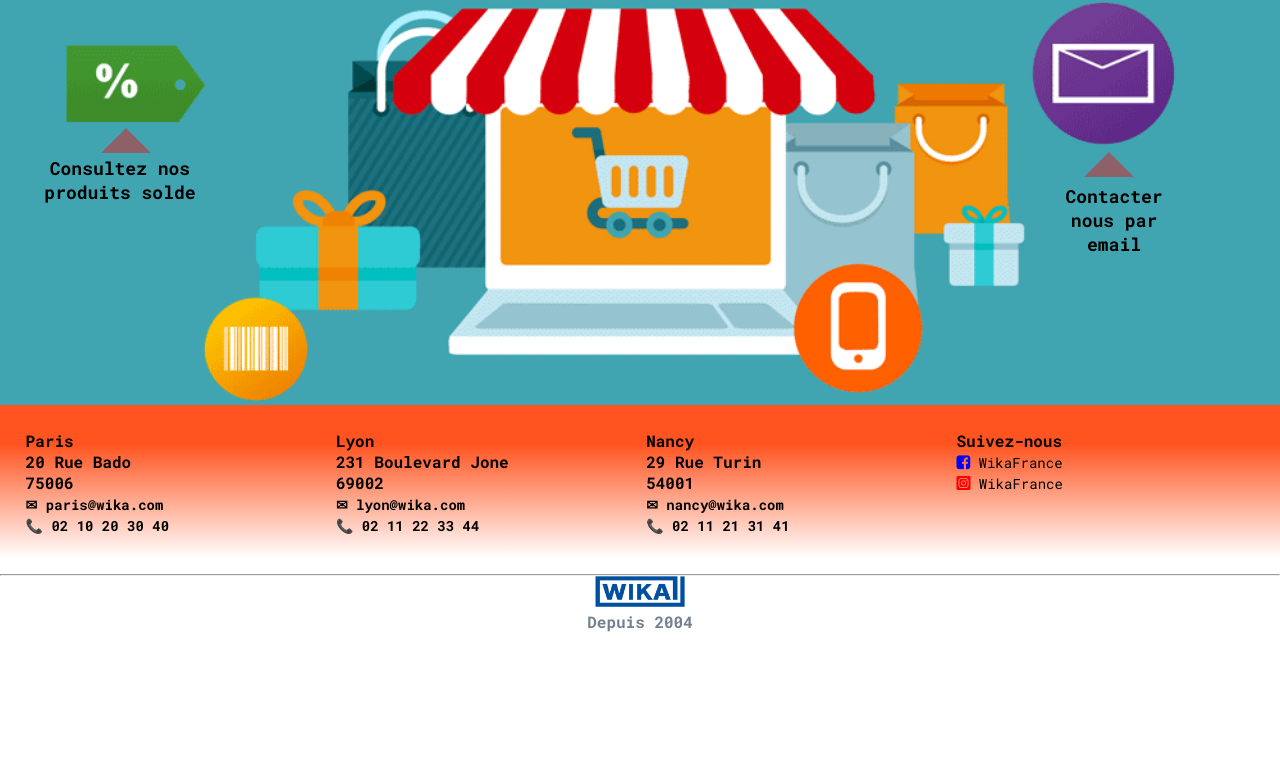
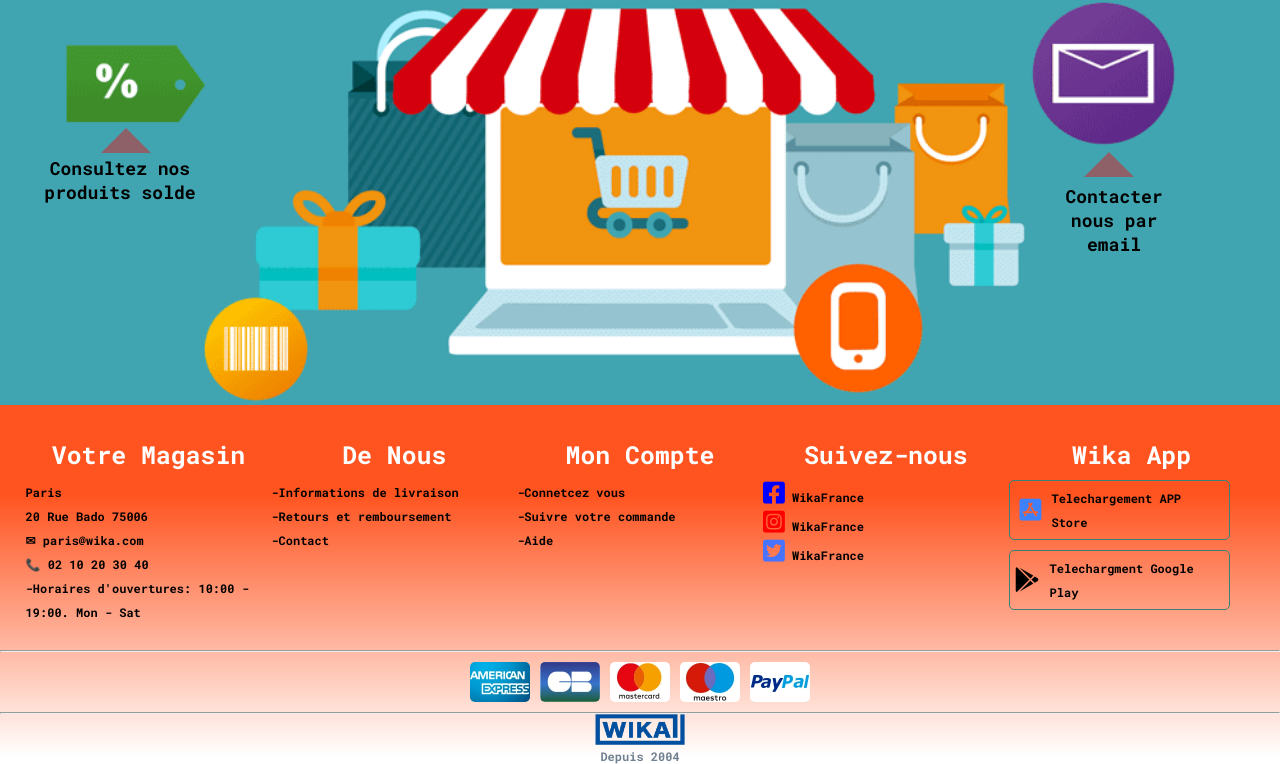
Before and after one commit to Alihh961/projet-final, a PHP site: page / in a window 1280 px wide. Shown: the part 1916-2680 px from the top of the page. Before the commit the page ends 2548 px from the top, so only its background shows below. Run offline with PHP 8.4, Linux system fonts and the light colour scheme; some libraries are stand-ins or nearby versions.

Commit message:
many changes in footer

```diff
--- a/index.html
+++ b/index.html
@@ -189,75 +189,74 @@
 
         <section class="foot">
             <div>
+                <h3>Votre Magasin</h3>
                 <p>Paris</p>
-                <p>20 Rue Bado <br>75006</p>
+                <p>20 Rue Bado 75006</p>
                 <a href="mailto:paris@wika.com">&#9993; paris@wika.com</a>
-                <br>
                 <a href="tel:0033210203040">&#128222; 02 10 20 30 40</a>
-            </div>
-
-
-
-            <div>
-                <p>Lyon</p>
-                <p>231 Boulevard Jone<br>69002</p>
-                <a href="mailto:lyon@wika.com">&#9993; lyon@wika.com</a>
-                <br>
-                <a href="tel:0033211223344">&#128222; 02 11 22 33 44</a>
-            </div>
-
-
-
-            <div>
-                <p>Nancy</p>
-                <p>29 Rue Turin <br>54001</p>
-                <a href="mailto:nancy@wika.com">&#9993; nancy@wika.com</a>
-                <br>
-                <a href="tel:0033210203040">&#128222; 02 11 21 31 41</a>
+                <p><span>-Horaires d'ouvertures:</span> 10:00 - 19:00. Mon - Sat</p>
             </div>
 
             <div>
-                <p>Suivez-nous</p>
-                <i class='fa fa-facebook-square'><a href="https://www.facebook.com/"> WikaFrance</a></i><br>
-                <i class='fa fa-instagram-square'><a href="https://www.instagram.com/"> WikaFrance</a></i>
+                <h3>De Nous</h3>
+                <a href="#">-Informations de livraison</a>
+                <a href="#">-Retours et remboursement</a>
+                <a href="#">-Contact</a>
+            </div>
+
+            <div>
+                <h3>Mon Compte</h3>
+                <a href="">-Connetcez vous</a>
+                <a href="">-Suivre votre commande</a>
+                <a href="">-Aide</a>
+            </div>
+
+            <div>
+                <h3>Suivez-nous</h3>
+                <a href="https://www.facebook.com/"><i class='fa-brands fa-facebook-square'></i> WikaFrance</a>
+                <a href="https://www.instagram.com/"><i class='fa-brands fa-instagram-square'></i> WikaFrance</a>
+                <a href=""><i class="fa-brands fa-twitter-square"></i> WikaFrance</a>
+            </div>
+
+            <div class="wika-app">
+                <h3>Wika App</h3>
+                <a href="#"><i class="fa-brands fa-app-store-ios" style ='padding-right: 10px;color:rgb(61, 129, 255);margin-left:5px'></i><span>  Telechargement APP Store</span></a>
+                <a href="#"><i class="fa-brands fa-google-play" style ='padding-right: 10px;'></i><span>  Telechargment Google Play</span></a>
             </div>
         </section>
+
         <hr>
+
+        <div class="mdp">
+
+            <img src="imgs/modes de paiement/1528273036537082707.png" alt="American Express">
+            <img src="imgs/modes de paiement/15282730981571339584.png" alt="CB">
+            <img src="imgs/modes de paiement/15282732803587566708.png" alt="Mastercard">
+            <img src="imgs/modes de paiement/15282732983375743706.png" alt="Maestro">
+            <img src="imgs/modes de paiement/15282733431754785346.png" alt="PayPal">
+
+        </div>
+
+        <hr>
+
         <figure>
            <a href="#"><img src="imgs/WIKA_Logo.svg.png" alt="Logo-footer"></a>
-        <figcaption>Depuis 2004</figcaption>
+           <figcaption>Depuis 2004</figcaption>
         </figure>
     </footer>
 
 
 
-    <script src="https://cdn.jsdelivr.net/npm/swiper@8/swiper-bundle.min.js"></script>
-    <script src="script/java.js"></script>
-    <script>
-        // Slider dans la page d'accueil
+<!--
+                <i class="fa-brands fa-cc-visa"></i>
+                <i class="fa-brands fa-cc-mastercard"></i>
+                <i class="fa-brands fa-cc-amex"></i> -->
 
 
 
-        var swiper = new Swiper(".mySwiper", {
-        spaceBetween: 30,
-        centeredSlides: true,
-        autoplay: {
-            delay: 2500,
-            disableOnInteraction: false,
-        },
-        pagination: {
-            el: ".swiper-pagination",
-            clickable: true,
-        },
-        navigation: {
-            nextEl: ".swiper-button-next",
-            prevEl: ".swiper-button-prev",
+    <script src="https://cdn.jsdelivr.net/npm/swiper@8/swiper-bundle.min.js"></script>
+    <script src="script/java.js"></script>
 
-        },
-        });
-
-
-    </script>
 </body>
 
 </html>
--- a/style/style.css
+++ b/style/style.css
@@ -6,15 +6,16 @@
   /* overflow: hidden; */
 
 }
+
 h1 {
   font-size: calc(1.2rem + 1.5vw);
 }
 
-h2{
+h2 {
   font-size: calc(1.1rem + 0.9vw);
 }
 
-h3{
+h3 {
   font-size: calc(1.07rem + 0.6vw);
 }
 
@@ -22,17 +23,12 @@ h4 {
   font-size: calc(1.05rem + 0.3vw);
 }
 
-h5{
+h5 {
   font-size: 1.02rem;
 }
 
-h6{
+h6 {
   font-size: 1rem;
-}
-
-hr {
-
-  margin: 1% 0 0 0;
 }
 
 a {
@@ -52,13 +48,13 @@ header {
   position: sticky;
   top: 0;
   z-index: 99;
-  box-shadow: 0px 2px 6px 0px rgba(0,0,0,0.75);
+  box-shadow: 0px 2px 6px 0px rgba(0, 0, 0, 0.75);
   width: 100%;
   min-height: 25px;
   padding: 0.7%;
 }
 
-.logo-con{
+.logo-con {
   width: 7%;
   display: block;
 }
@@ -67,15 +63,16 @@ img[alt="Logo"] {
   width: 100%;
 }
 
-nav{
+nav {
   width: 75%;
   display: flex;
   justify-content: space-between;
 }
 
-#ouvre-nav{
+#ouvre-nav {
   display: none;
 }
+
 .menu {
   display: flex;
   justify-content: space-between;
@@ -83,7 +80,8 @@ nav{
   align-items: center;
   text-decoration: none;
 }
-.menu li:first-child{
+
+.menu li:first-child {
   display: none;
 }
 
@@ -120,7 +118,7 @@ nav{
 }
 
 @keyframes afterlines {
-From{
+  From {
     width: 0;
   }
 }
@@ -135,7 +133,7 @@ From{
 input[name="search"] {
   height: 25px;
   padding: 3%;
-  width:100%;
+  width: 100%;
 }
 
 input[name="search"]:focus {
@@ -172,6 +170,7 @@ form button {
   text-align: center;
   margin: 0;
 }
+
 .swiper-slide img {
   display: block;
   width: 40%;
@@ -223,31 +222,32 @@ form button {
 }
 
 
-#ban-sold:after{
+#ban-sold:after {
   position: absolute;
   content: "";
   top: 83%;
   left: 25%;
   border-width: 2vw;
   border-style: solid;
-  border-color: transparent transparent red transparent ;
-  animation-name:sold;
+  border-color: transparent transparent red transparent;
+  animation-name: sold;
   animation-duration: .8s;
   animation-iteration-count: infinite;
-  animation-play-state:running;
+  animation-play-state: running;
 }
 
 @keyframes sold {
-  From{
-    opacity:0;
+  From {
+    opacity: 0;
   }
-  To  {
-    top:67%;
+
+  To {
+    top: 67%;
   }
 }
 
 
-#ban-sold:before{
+#ban-sold:before {
   content: "Consultez nos produits solde";
   font-size: 18px;
   font-weight: 900;
@@ -259,7 +259,7 @@ form button {
   cursor: auto;
 }
 
-#ban-contact{
+#ban-contact {
   display: block;
   width: 11.1vw;
   font-weight: bold;
@@ -270,30 +270,31 @@ form button {
   cursor: pointer;
 }
 
-#ban-contact:after{
+#ban-contact:after {
   position: absolute;
   content: "";
   top: 93%;
   left: 37%;
   border-style: solid;
   border-width: 2vw;
-  border-color:  transparent transparent red transparent ;
-  animation-name:contact;
+  border-color: transparent transparent red transparent;
+  animation-name: contact;
   animation-duration: 0.8s;
   animation-iteration-count: infinite;
-  animation-play-state:running;
+  animation-play-state: running;
 }
 
 @keyframes contact {
-  From{
-    opacity:0;
+  From {
+    opacity: 0;
   }
-  To{
-    top:83%
+
+  To {
+    top: 83%
   }
 }
 
-#ban-contact:before{
+#ban-contact:before {
   content: "Contacter nous par email";
   font-size: 18px;
   position: absolute;
@@ -304,9 +305,6 @@ form button {
   text-align: center;
   cursor: auto;
 }
-
-
-
 
 /* Section des produits */
 
@@ -327,12 +325,12 @@ form button {
   border: solid black 1px;
   border-radius: 25px;
   margin-top: 4%;
-  box-shadow: rgba(57,129,119, 0.3) 0px 5px 15px;
+  box-shadow: rgba(57, 129, 119, 0.3) 0px 5px 15px;
   transition: 0.3s ease;
 }
 
-.product:hover{
-  box-shadow: rgba(57,129,119, 0.6) 0px 5px 15px;
+.product:hover {
+  box-shadow: rgba(57, 129, 119, 0.6) 0px 5px 15px;
 }
 
 .product img {
@@ -352,6 +350,7 @@ form button {
   color: rgba(122, 118, 123, 1);
 
 }
+
 .des h5 {
   text-align: start;
   margin: 3% 0;
@@ -361,6 +360,7 @@ form button {
   font-weight: bold;
   margin: 0 0 2% 0;
 }
+
 .ajouteraupanier {
   display: block;
   background-color: #398177;
@@ -405,7 +405,7 @@ form button {
 
 .montreplus:hover {
 
-  background-color:#278dff;
+  background-color: #278dff;
   border-top-left-radius: 50px;
   border-top-right-radius: 20px;
   border-bottom-right-radius: 50px;
@@ -416,32 +416,38 @@ form button {
 
 /* Footer */
 
+footer {
+
+  background: linear-gradient(360deg,
+      rgba(255, 255, 255, 1) 2%,
+      rgba(255, 84, 32, 1) 75%);
+  font-size: 12px;
+}
 
 .foot {
 
   display: flex;
-  justify-content: space-between;
+  justify-content: space-around;
   flex-flow: row wrap;
   padding: 2%;
-  background: linear-gradient(360deg,
-      rgba(255, 255, 255, 1) 2%,
-      rgba(255, 84, 32, 1) 75%);
 
 }
 
 .foot div {
+  display: flex;
+  flex-direction: column;
+  max-width: 280px; /** limiter le width de div ( wika-app div précisément ) **/
+  min-width: 229px;/** pour effectuer le wrap **/
+  flex: 1;
   font-weight: 700;
-  flex:1;
-  margin-left: 1%;
+  margin: 0 auto;/** les div va etre en centre apres wrap **/
+  line-height: 2;
 }
 
-.foot div:first-child{
-  margin-left: 0;
-}
+.foot div h3 {
+  color: white;
+  text-align: center;
 
-
-.foot div a {
-  font-size: 14px;
 }
 
 .foot div a:hover {
@@ -458,6 +464,10 @@ form button {
   color: black;
 }
 
+.fa-brands {
+  font-size: 25px;
+}
+
 .fa-facebook-square {
 
   color: blue;
@@ -466,6 +476,59 @@ form button {
 .fa-instagram-square {
 
   color: red;
+
+}
+
+.fa-twitter-square {
+
+  color: #4873ff;
+
+}
+
+
+.wika-app a {
+
+  display: flex;
+  align-items: center;
+  /* justify-content: space-between; */
+  border: solid #398177 1px;
+  padding: 2%;
+  border-radius: 5px;
+  width: 90%;
+  text-decoration: none;
+  font-size: 12px !important;
+
+
+}
+
+.wika-app a:first-of-type {
+
+  margin-bottom: 10px;
+
+}
+
+.wika-app a:hover {
+
+  text-decoration: none !important;
+  color: black !important;
+}
+.mdp{
+
+  margin: 10px auto;
+  width: fit-content;
+  display: flex;
+  justify-content: space-between;
+  gap: 10px;
+
+}
+
+.mdp img{
+
+  /** control height for the responsive **/
+  height: 8vw;
+  max-height: 40px;
+  border-radius: 5px;
+
 }
 
 footer figure {
@@ -485,34 +548,34 @@ img[alt="Logo-footer"] {
 
 /** Max Width 920px **/
 
-@media (max-width:920px){
+@media (max-width:920px) {
 
   /*****     Header       *****/
 
   /**  Menuburger  **/
-  header{
-    position:relative;
+  header {
+    position: relative;
     padding: 1.5% 5%;
   }
 
-  nav{
+  nav {
     flex-direction: column;
     justify-content: flex-start;
-    background-color:grey;
+    background-color: grey;
     height: 100vh;
     position: fixed;
     top: 0;
     right: -300%;
   }
 
-  .menu{
+  .menu {
     flex-direction: column;
-    align-items:baseline;
+    align-items: baseline;
     position: relative;
     width: 100%;
   }
 
-  .menu li:first-child{
+  .menu li:first-child {
     display: block;
     font-size: 25px;
     position: absolute;
@@ -521,7 +584,8 @@ img[alt="Logo-footer"] {
     padding: 0;
   }
 
-  .menu li ,.srch form {
+  .menu li,
+  .srch form {
     padding: 4% 15%;
   }
 
@@ -529,6 +593,7 @@ img[alt="Logo-footer"] {
 
     color: black;
   }
+
   .menu a.active::after,
   .menu a:hover::after {
 
@@ -536,24 +601,24 @@ img[alt="Logo-footer"] {
 
   }
 
-  #nav:target{
+  #nav:target {
     right: 0;
   }
 
-  #ouvre-nav{
+  #ouvre-nav {
     display: block;
   }
 
   /** Sliders **/
 
-  .swiper{
+  .swiper {
     width: 75%;
     height: 400px;
     justify-content: center;
     text-align: center;
   }
 
-  .swiper-slide{
+  .swiper-slide {
     flex-direction: column;
   }
 
@@ -562,7 +627,7 @@ img[alt="Logo-footer"] {
   }
 
   .swiper-slide img {
-    height:180px;
+    height: 180px;
     width: 40%;
   }
 
@@ -582,64 +647,76 @@ img[alt="Logo-footer"] {
     padding: 1%;
   }
 
-  .product img{
+  .product img {
     height: 280px;
   }
 
-  .product h5{
+  .product h5 {
     margin: 2% 0;
     font-size: 0.75rem;
   }
 
   .product h4 {
-      margin: 5% 0;;
+    margin: 5% 0;
+    ;
   }
 
   /** bannierre **/
 
-    #ban-contact:before , #ban-sold:before{
+  #ban-contact:before,
+  #ban-sold:before {
     font-size: 14px;
   }
 
   /** Footer **/
 
-  .foot div p ,.foot div a {
+  .foot div p,
+  .foot div a {
     font-size: 9px;
+  }
+
+  .wika-app a span {
+
+    font-size: 9px;
+
   }
 }
 
 /** Max Width 550px **/
 
-@media (max-width:550px){
-  .pro-mainpage{
+@media (max-width:550px) {
+  .pro-mainpage {
     justify-content: space-around;
   }
+
   .product {
     min-width: 0;
   }
 
-  #ban-contact:before , #ban-sold:before{
+  #ban-contact:before,
+  #ban-sold:before {
     font-size: 10px;
   }
 }
 
 /** Max Width 428px **/
 
-@media (max-width:428px){
-.product{
+@media (max-width:428px) {
+  .product {
     height: 355px;
 
   }
 
-.product img{
+  .product img {
     height: 200px;
   }
 
-#ban-contact:before , #ban-sold:before{
+  #ban-contact:before,
+  #ban-sold:before {
     font-size: 8px;
   }
 
-.foot div:last-child{
+  .foot div:last-child {
     text-align: center;
   }
 
@@ -656,7 +733,7 @@ height: 355px;
 
 /* Shop Page */
 
-#pagination{
+#pagination {
   text-align: center;
   margin-bottom: 4%;
 }
@@ -671,7 +748,7 @@ height: 355px;
 }
 
 
-#ban-haut-shop{
+#ban-haut-shop {
   width: 100vw;
   height: 30vw;
   background-image: url(../imgs/banniere-haut-shop.jpg);
@@ -682,8 +759,8 @@ height: 355px;
   position: relative;
 }
 
-#ban-haut-shop::after{
-  content:'';
+#ban-haut-shop::after {
+  content: '';
   width: 100vw;
   height: 30vw;
   background-image: url(../imgs/WIKA_Logo.svg.png);
@@ -693,4 +770,6 @@ height: 355px;
   opacity: 1;
   position: absolute;
   right: 0%;
-};
+}
+
+;
```
Also changed, not shown: script/java.js (+31 -5 lines), imgs/modes de paiement/1528273036537082707.png (added), imgs/modes de paiement/15282730981571339584.png (added), imgs/modes de paiement/15282732803587566708.png (added), imgs/modes de paiement/15282732983375743706.png (added), imgs/modes de paiement/15282733431754785346.png (added). Lines whose indentation alone changed are shown as unchanged.
